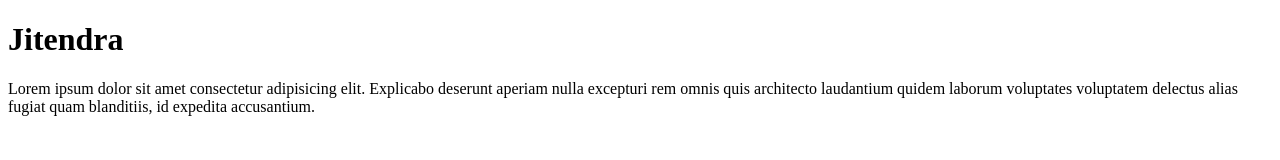
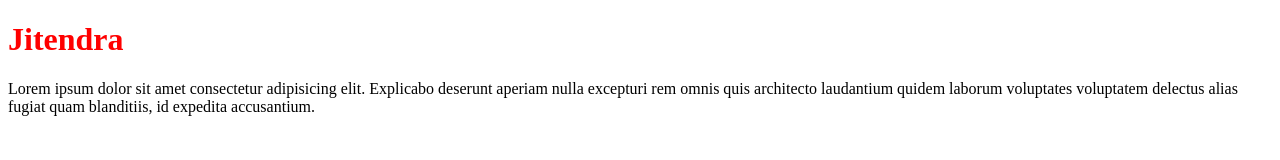
Before and after one commit to Jitendratalpada/APNASCHOOL-DEMO, a plain HTML site: page index.html in a window 1280 px wide. Drawn offline with Linux system fonts and the light colour scheme.

Commit message:
heading color property

```diff
--- a/index.html
+++ b/index.html
@@ -4,9 +4,14 @@
     <meta charset="UTF-8">
     <meta name="viewport" content="width=device-width, initial-scale=1.0">
     <title>Document</title>
+    <style>
+        .h_tital{
+            color: red;
+        }
+    </style>
 </head>
 <body>
-    <h1>Jitendra</h1>
+    <h1 class="h_tital">Jitendra</h1>
     <p>Lorem ipsum dolor sit amet consectetur adipisicing elit. Explicabo deserunt aperiam nulla excepturi rem omnis quis architecto laudantium quidem laborum voluptates voluptatem delectus alias fugiat quam blanditiis, id expedita accusantium.</p>
 </body>
 </html>
```
